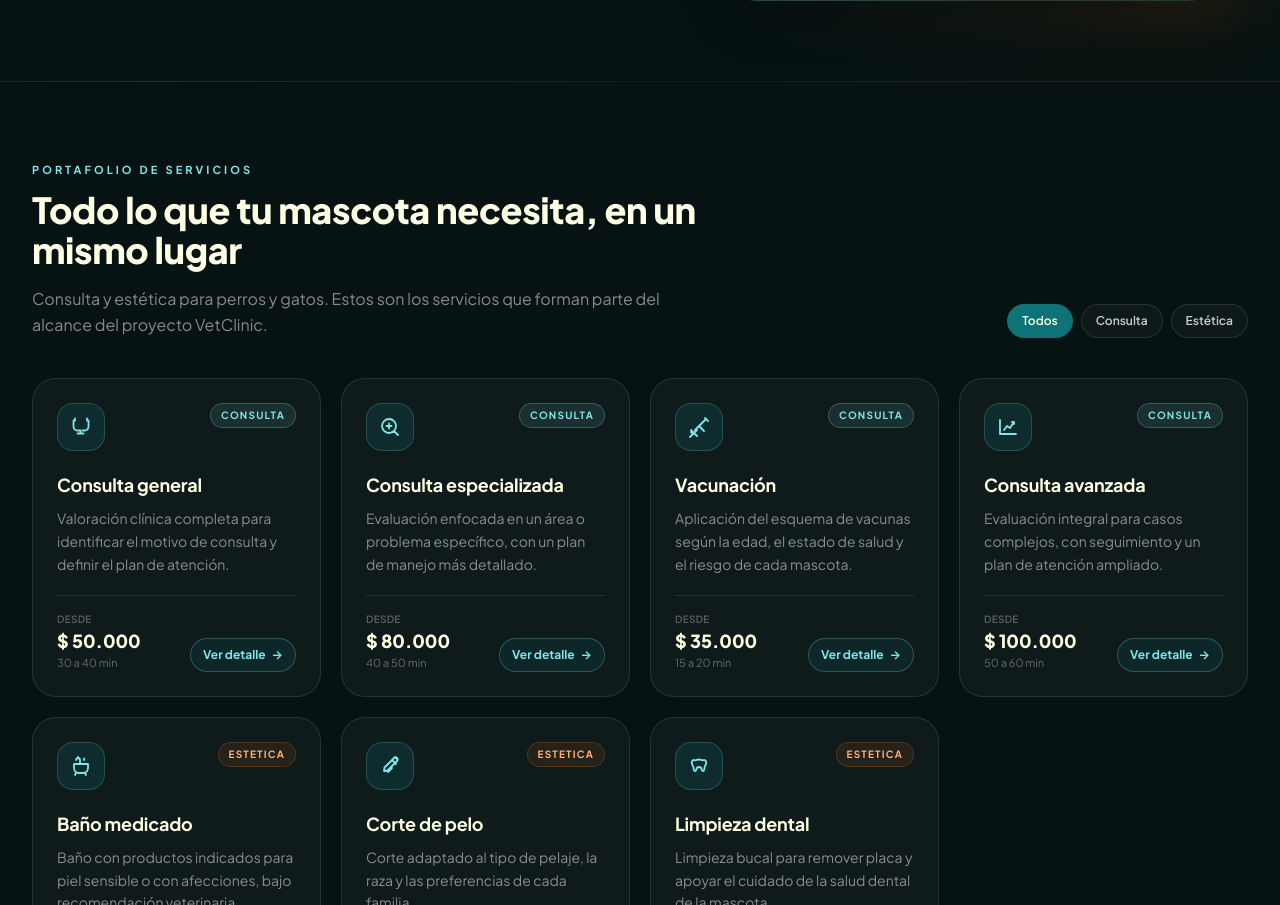
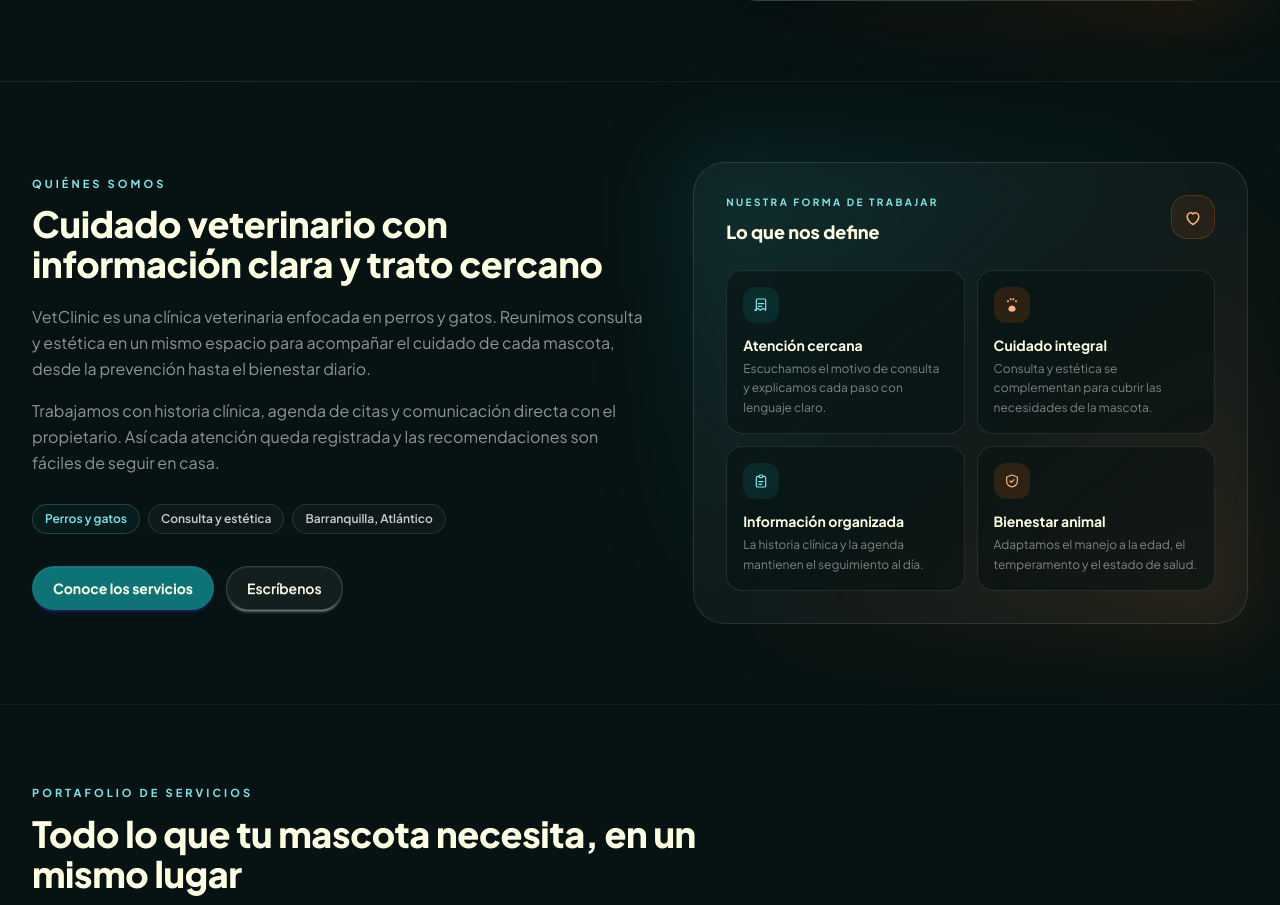
Before and after one commit to IngVictor2/veterinaria_fronted, an Angular app: page / in a window 1280 px wide. Shown: the part 680-1585 px from the top of the page. Built offline with nearby package versions, Linux system fonts and the light colour scheme.

Commit message:
feat(inicio): agrega la seccion quienes somos

```diff
--- a/src/app/componentes/inicio/inicio-page/inicio-page.component.ts
+++ b/src/app/componentes/inicio/inicio-page/inicio-page.component.ts
@@ -2,6 +2,7 @@
 import { BlogSectionComponent } from '../blog-section/blog-section.component';
 import { ContactoSectionComponent } from '../contacto-section/contacto-section.component';
 import { HeroSectionComponent } from '../hero-section/hero-section.component';
+import { QuienesSomosSectionComponent } from '../quienes-somos-section/quienes-somos-section.component';
 import { ServiciosSectionComponent } from '../servicios-section/servicios-section.component';
 import { SiteFooterComponent } from '../site-footer/site-footer.component';
 import { SiteHeaderComponent } from '../site-header/site-header.component';
@@ -11,6 +12,7 @@
   imports: [
     SiteHeaderComponent,
     HeroSectionComponent,
+    QuienesSomosSectionComponent,
     ServiciosSectionComponent,
     BlogSectionComponent,
     ContactoSectionComponent,
@@ -29,6 +31,7 @@
 
       <main id="contenido">
         <app-hero-section />
+        <app-quienes-somos-section />
         <app-servicios-section />
         <app-blog-section />
         <app-contacto-section />
--- /dev/null
+++ b/src/app/componentes/inicio/quienes-somos-section/quienes-somos-section.component.ts
@@ -0,0 +1,127 @@
+import { Component } from '@angular/core';
+
+@Component({
+  selector: 'app-quienes-somos-section',
+  template: `
+    <section
+      id="quienes-somos"
+      class="scroll-mt-24 border-b border-white/5 px-4 py-20 sm:px-6 lg:px-8"
+    >
+      <div class="mx-auto grid max-w-7xl gap-12 lg:grid-cols-[1.05fr_0.95fr] lg:items-center">
+        <div>
+          <p class="text-[11px] font-bold uppercase tracking-[0.28em] text-[#7FE7E9]">
+            Quiénes somos
+          </p>
+          <h2 class="mt-3 max-w-2xl text-3xl font-extrabold tracking-tight text-[#FFFFE3] sm:text-4xl">
+            Cuidado veterinario con información clara y trato cercano
+          </h2>
+          <p class="mt-5 max-w-2xl text-sm leading-relaxed text-[#CBCBCB]/70 sm:text-base">
+            VetClinic es una clínica veterinaria enfocada en perros y gatos. Reunimos consulta y
+            estética en un mismo espacio para acompañar el cuidado de cada mascota, desde la
+            prevención hasta el bienestar diario.
+          </p>
+          <p class="mt-4 max-w-2xl text-sm leading-relaxed text-[#CBCBCB]/70 sm:text-base">
+            Trabajamos con historia clínica, agenda de citas y comunicación directa con el
+            propietario. Así cada atención queda registrada y las recomendaciones son fáciles de
+            seguir en casa.
+          </p>
+
+          <div class="mt-7 flex flex-wrap gap-2">
+            <span class="rounded-full border border-[#7FE7E9]/20 bg-[#0D7377]/10 px-3 py-1.5 text-xs font-semibold text-[#7FE7E9]">
+              Perros y gatos
+            </span>
+            <span class="rounded-full border border-white/10 bg-white/[0.03] px-3 py-1.5 text-xs font-semibold text-[#CBCBCB]">
+              Consulta y estética
+            </span>
+            <span class="rounded-full border border-white/10 bg-white/[0.03] px-3 py-1.5 text-xs font-semibold text-[#CBCBCB]">
+              Barranquilla, Atlántico
+            </span>
+          </div>
+
+          <div class="mt-8 flex flex-col gap-3 sm:flex-row">
+            <a href="#servicios" class="btn btn-primary h-11 rounded-full px-5 text-sm font-bold">
+              Conoce los servicios
+            </a>
+            <a
+              href="#contacto"
+              class="btn h-11 rounded-full border border-white/15 bg-white/5 px-5 text-sm font-semibold text-[#FFFFE3] hover:border-[#7FE7E9]/40 hover:bg-white/10"
+            >
+              Escríbenos
+            </a>
+          </div>
+        </div>
+
+        <div class="relative">
+          <div class="absolute -inset-4 rounded-[2.5rem] bg-gradient-to-br from-[#0D7377]/25 via-transparent to-[#E8650A]/15 blur-2xl"></div>
+
+          <div class="relative rounded-[2rem] border border-white/10 bg-white/[0.035] p-6 sm:p-8">
+            <div class="flex items-start justify-between gap-4">
+              <div>
+                <p class="text-[10px] font-bold uppercase tracking-[0.24em] text-[#7FE7E9]">
+                  Nuestra forma de trabajar
+                </p>
+                <p class="mt-2 text-lg font-extrabold text-[#FFFFE3]">Lo que nos define</p>
+              </div>
+              <span class="flex h-11 w-11 shrink-0 items-center justify-center rounded-2xl border border-[#E8650A]/25 bg-[#E8650A]/10 text-[#FFB27A]">
+                <svg xmlns="http://www.w3.org/2000/svg" class="h-5 w-5" fill="none" viewBox="0 0 24 24" stroke="currentColor" aria-hidden="true">
+                  <path stroke-linecap="round" stroke-linejoin="round" stroke-width="1.8" d="M12 21s-7-4.4-7-10a4 4 0 0 1 7-2.6A4 4 0 0 1 19 11c0 5.6-7 10-7 10Z" />
+                </svg>
+              </span>
+            </div>
+
+            <div class="mt-6 grid gap-3 sm:grid-cols-2">
+              <div class="rounded-2xl border border-white/10 bg-[#071313]/60 p-4">
+                <div class="flex h-9 w-9 items-center justify-center rounded-xl bg-[#0D7377]/20 text-[#7FE7E9]">
+                  <svg xmlns="http://www.w3.org/2000/svg" class="h-4 w-4" fill="none" viewBox="0 0 24 24" stroke="currentColor" aria-hidden="true">
+                    <path stroke-linecap="round" stroke-linejoin="round" stroke-width="1.8" d="M8 10h8M8 14h5m-8 6V5a2 2 0 0 1 2-2h10a2 2 0 0 1 2 2v15l-4-3-4 3-4-3-4 3Z" />
+                  </svg>
+                </div>
+                <p class="mt-3 text-sm font-bold text-[#FFFFE3]">Atención cercana</p>
+                <p class="mt-1 text-xs leading-relaxed text-[#CBCBCB]/60">
+                  Escuchamos el motivo de consulta y explicamos cada paso con lenguaje claro.
+                </p>
+              </div>
+
+              <div class="rounded-2xl border border-white/10 bg-[#071313]/60 p-4">
+                <div class="flex h-9 w-9 items-center justify-center rounded-xl bg-[#E8650A]/15 text-[#FFB27A]">
+                  <svg xmlns="http://www.w3.org/2000/svg" class="h-4 w-4" fill="currentColor" viewBox="0 0 24 24" aria-hidden="true">
+                    <path d="M11.5 3.5c0-.83-.67-1.5-1.5-1.5S8.5 2.67 8.5 3.5 9.17 5 10 5s1.5-.67 1.5-1.5Zm4 0c0-.83-.67-1.5-1.5-1.5s-1.5.67-1.5 1.5.67 1.5 1.5 1.5 1.5-.67 1.5-1.5zm-8 3c0-.83-.67-1.5-1.5-1.5S4.5 5.67 4.5 6.5 5.17 8 6 8s1.5-.67 1.5-1.5zm12 0c0-.83-.67-1.5-1.5-1.5s-1.5.67-1.5 1.5.67 1.5 1.5 1.5 1.5-.67 1.5-1.5zM12 22c-3 0-5.5-1.5-5.5-4 0-2 1.5-3.5 3-4.5.7-.5 1.5-.8 2.5-.8s1.8.3 2.5.8c1.5 1 3 2.5 3 4.5 0 2.5-2.5 4-5.5 4z" />
+                  </svg>
+                </div>
+                <p class="mt-3 text-sm font-bold text-[#FFFFE3]">Cuidado integral</p>
+                <p class="mt-1 text-xs leading-relaxed text-[#CBCBCB]/60">
+                  Consulta y estética se complementan para cubrir las necesidades de la mascota.
+                </p>
+              </div>
+
+              <div class="rounded-2xl border border-white/10 bg-[#071313]/60 p-4">
+                <div class="flex h-9 w-9 items-center justify-center rounded-xl bg-[#0D7377]/20 text-[#7FE7E9]">
+                  <svg xmlns="http://www.w3.org/2000/svg" class="h-4 w-4" fill="none" viewBox="0 0 24 24" stroke="currentColor" aria-hidden="true">
+                    <path stroke-linecap="round" stroke-linejoin="round" stroke-width="1.8" d="M9 5H7a2 2 0 0 0-2 2v12a2 2 0 0 0 2 2h10a2 2 0 0 0 2-2V7a2 2 0 0 0-2-2h-2M9 5a2 2 0 0 1 2-2h2a2 2 0 0 1 2 2M9 5a2 2 0 0 0 2 2h2a2 2 0 0 0 2-2m-6 8h6m-6 4h4" />
+                  </svg>
+                </div>
+                <p class="mt-3 text-sm font-bold text-[#FFFFE3]">Información organizada</p>
+                <p class="mt-1 text-xs leading-relaxed text-[#CBCBCB]/60">
+                  La historia clínica y la agenda mantienen el seguimiento al día.
+                </p>
+              </div>
+
+              <div class="rounded-2xl border border-white/10 bg-[#071313]/60 p-4">
+                <div class="flex h-9 w-9 items-center justify-center rounded-xl bg-[#E8650A]/15 text-[#FFB27A]">
+                  <svg xmlns="http://www.w3.org/2000/svg" class="h-4 w-4" fill="none" viewBox="0 0 24 24" stroke="currentColor" aria-hidden="true">
+                    <path stroke-linecap="round" stroke-linejoin="round" stroke-width="1.8" d="M12 3 4 6v6c0 4.5 3.2 7.8 8 9 4.8-1.2 8-4.5 8-9V6l-8-3Zm-3 9 2 2 4-4" />
+                  </svg>
+                </div>
+                <p class="mt-3 text-sm font-bold text-[#FFFFE3]">Bienestar animal</p>
+                <p class="mt-1 text-xs leading-relaxed text-[#CBCBCB]/60">
+                  Adaptamos el manejo a la edad, el temperamento y el estado de salud.
+                </p>
+              </div>
+            </div>
+          </div>
+        </div>
+      </div>
+    </section>
+  `,
+})
+export class QuienesSomosSectionComponent {}
```
